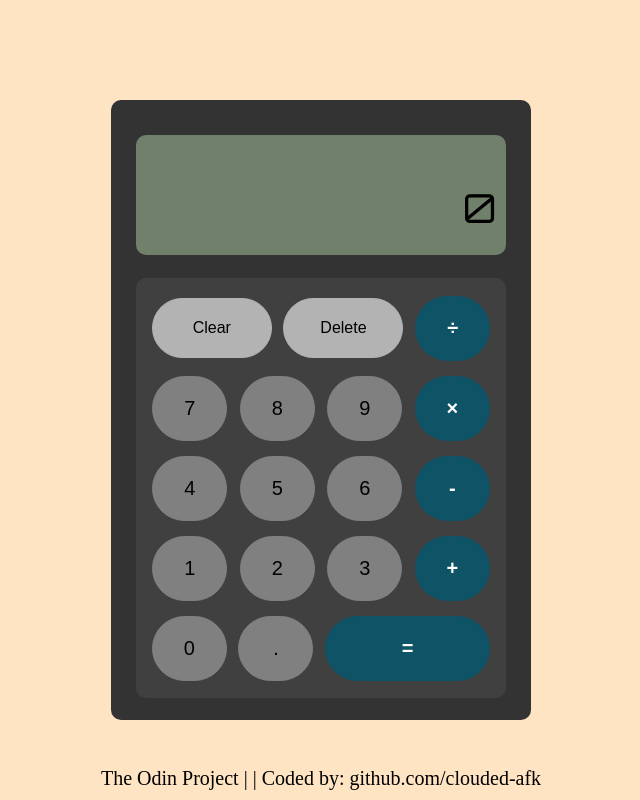
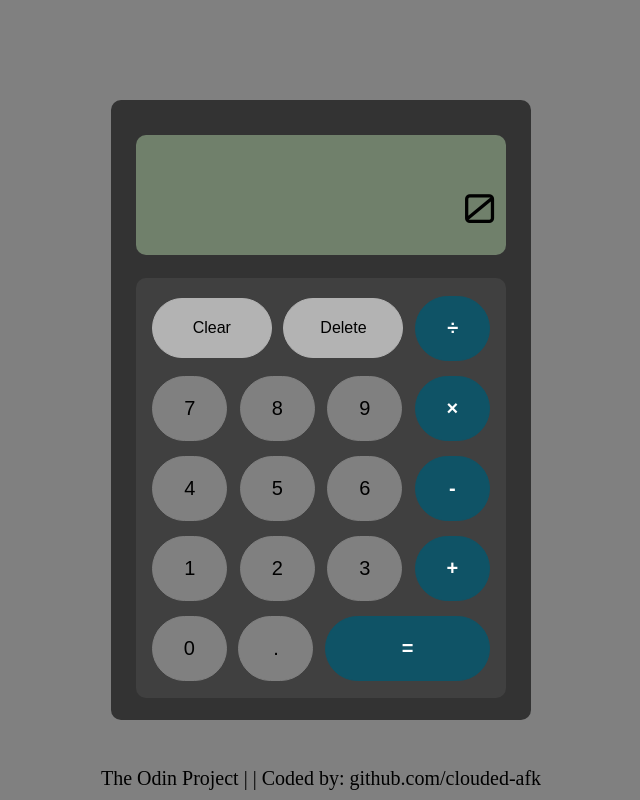
Before and after one commit to clouded-afk/calculator, a plain HTML site: page index.html in a window 1280 px wide. Shown: the whole page, without its empty margins (319-959 px from the left). Drawn offline with Linux system fonts and the light colour scheme.

Commit message:
Edit Background color

```diff
--- a/style.css
+++ b/style.css
@@ -1,7 +1,7 @@
 @import url('https://fonts.googleapis.com/css2?family=Orbitron:wght@400..900&display=swap');
 
 * {
-    background-color: bisque;
+    background-color: hsl(0, 0%, 50%);
     margin: auto;
 }
 
```
